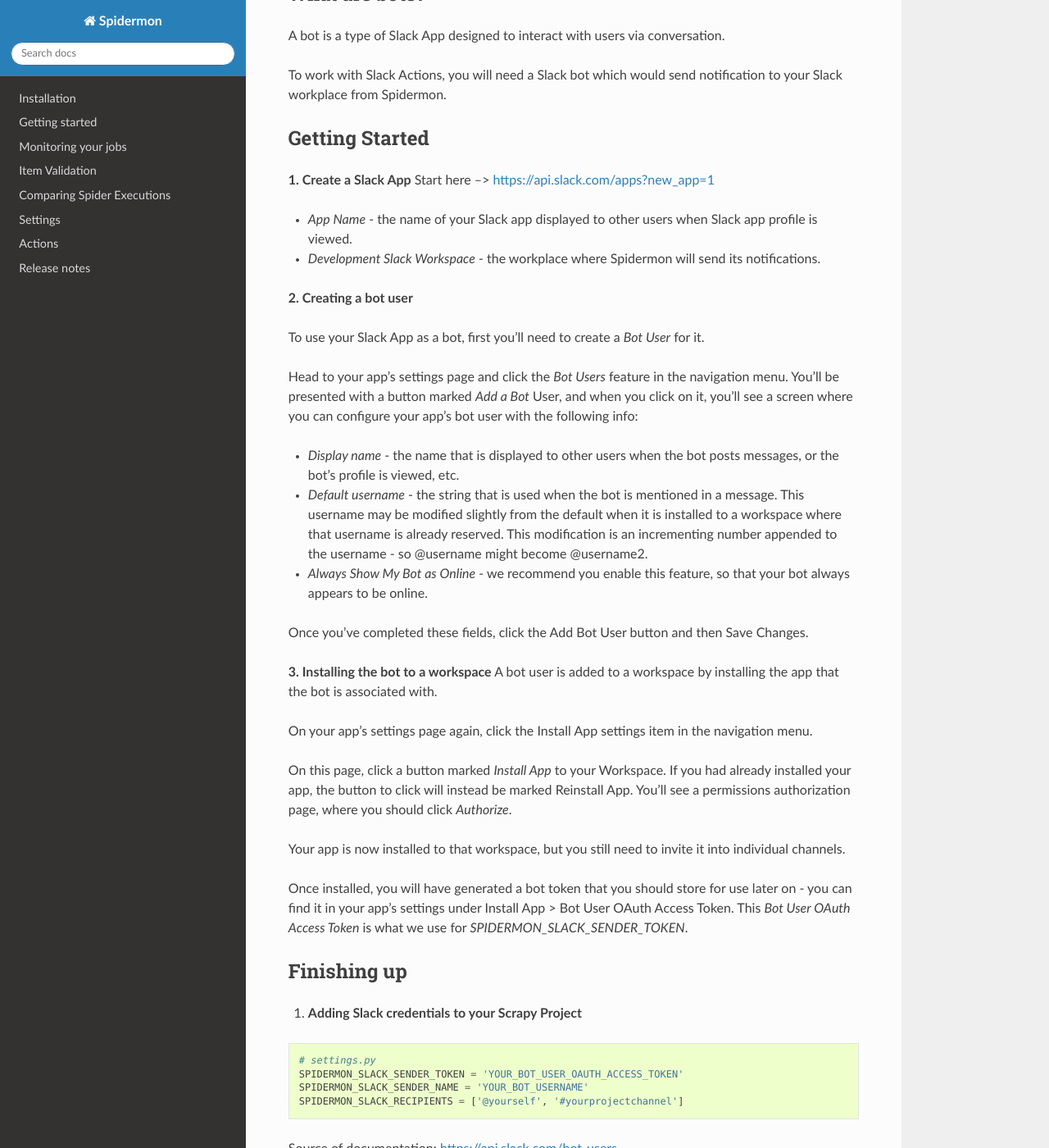
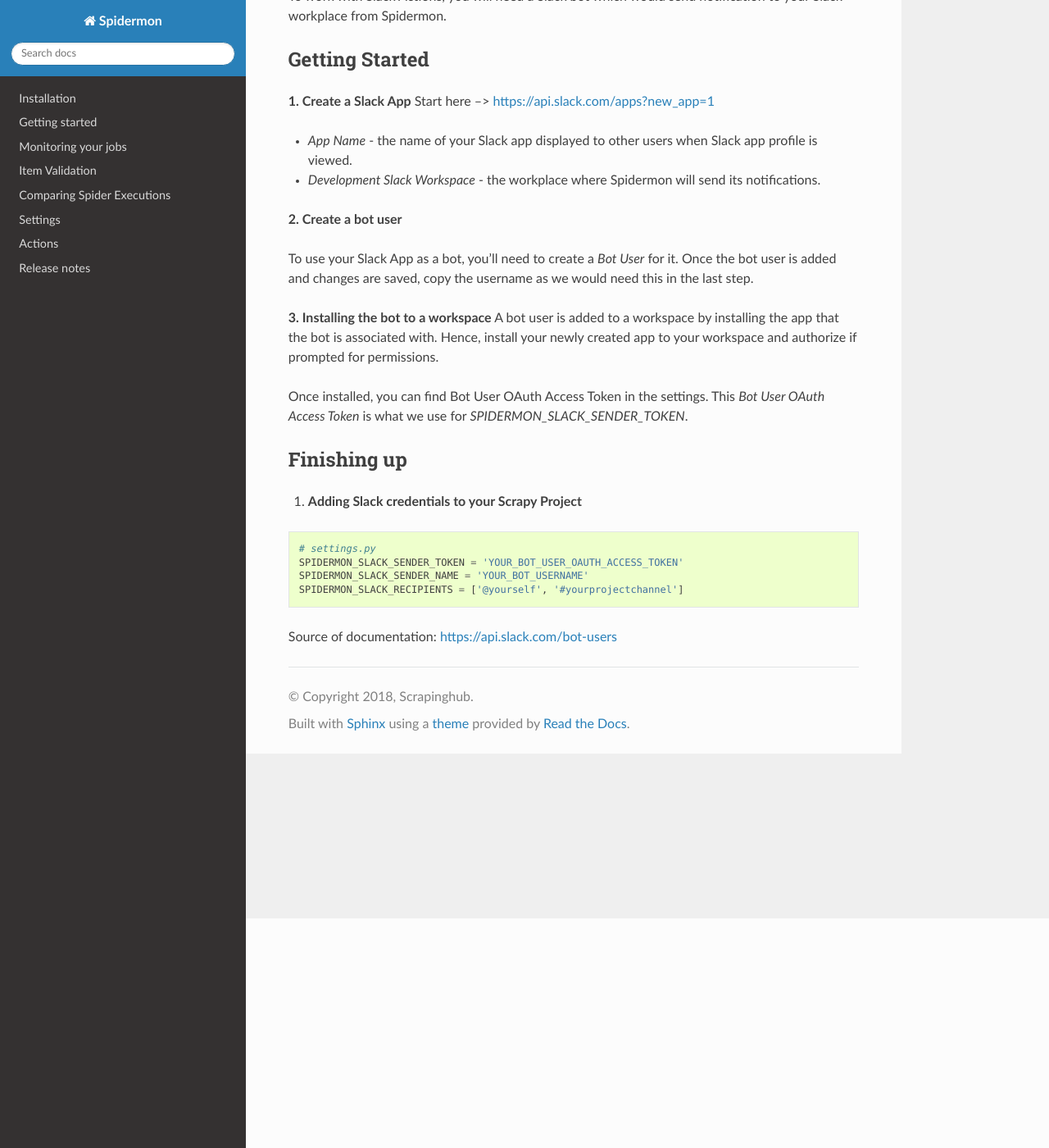
Before and after one commit to scrapinghub/spidermon, a Sphinx documentation site: the page built from docs/source/guide_to_slack_bot.rst, in a window 1280 px wide and 1400 px high, scrolled down 280 px. Shown: the whole window at 82% size. Built offline with Sphinx 7.4.7 and the Read the Docs theme 2.0.0, drawn with Linux system fonts in a browser that asks for light colours; some of the changed text lies outside the part shown.

Commit message:
Changes implemented as suggested #3
Signed-off-by: Vipul Gupta (@vipulgupta2048) <vipulgupta2048@gmail.com>

```diff
--- a/docs/source/actions.rst
+++ b/docs/source/actions.rst
@@ -206,6 +206,7 @@
    :alt: Slack Notification
 
 `Follow these steps`_ for creating a bot in your workplace and configuring it for Spidermon.
+
 The following settings are the minimum needed to make this action works:
 
 .. _SPIDERMON_SLACK_RECIPIENTS:
@@ -481,7 +482,7 @@
 .. _actions-sentry-action:
 
 Sentry action
-=============
+============
 
 This action allows you to send custom messages to `Sentry`_ when your
 monitor suites finish their execution. To use this action
--- a/docs/source/guide_to_slack_bot.rst
+++ b/docs/source/guide_to_slack_bot.rst
@@ -3,9 +3,6 @@
 ==========================================
 Guide to configure Slack bot for Spidermon
 ==========================================
-
-Message to readers of this first draft.
-Slack App's bot creating process is incredibly detailed. Hence, here's a simple guide to make that process easier for our users, focusing only on the details that are needed. Do try following the steps to setup Slack action from the start. To check if this clears it up.
 
 What are bots?
 ==============
@@ -26,31 +23,16 @@
 - `App Name` - the name of your Slack app displayed to other users when Slack app profile is viewed.
 - `Development Slack Workspace` - the workplace where Spidermon will send its notifications.
 
-**2. Creating a bot user**
+**2. Create a bot user**
 
-To use your Slack App as a bot, first you'll need to create a `Bot User` for it.
-
-Head to your app's settings page and click the `Bot Users` feature in the navigation menu.
-You'll be presented with a button marked `Add a Bot` User, and when you click on it, you'll see a screen where you can configure your app's bot user with the following info:
-
-
-- `Display name` - the name that is displayed to other users when the bot posts messages, or the bot's profile is viewed, etc.
-- `Default username` - the string that is used when the bot is mentioned in a message. This username may be modified slightly from the default when it is installed to a workspace where that username is already reserved. This modification is an incrementing number appended to the username - so @username might become @username2.
-- `Always Show My Bot as Online` - we recommend you enable this feature, so that your bot always appears to be online.
-
-Once you've completed these fields, click the Add Bot User button and then Save Changes.
+To use your Slack App as a bot, you'll need to create a `Bot User` for it. Once the bot user is added and
+changes are saved, copy the username as we would need this in the last step.
 
 **3. Installing the bot to a workspace**
 A bot user is added to a workspace by installing the app that the bot is associated with.
+Hence, install your newly created app to your workspace and authorize if prompted for permissions.
 
-On your app's settings page again, click the Install App settings item in the navigation menu.
-
-On this page, click a button marked `Install App` to your Workspace. If you had already installed your app, the button to click will instead be marked Reinstall App.
-You'll see a permissions authorization page, where you should click `Authorize`.
-
-Your app is now installed to that workspace, but you still need to invite it into individual channels.
-
-Once installed, you will have generated a bot token that you should store for use later on - you can find it in your app's settings under Install App > Bot User OAuth Access Token. This `Bot User OAuth Access Token` is what we use for `SPIDERMON_SLACK_SENDER_TOKEN`.
+Once installed, you can find Bot User OAuth Access Token in the settings. This `Bot User OAuth Access Token` is what we use for `SPIDERMON_SLACK_SENDER_TOKEN`.
 
 Finishing up
 ============
```
